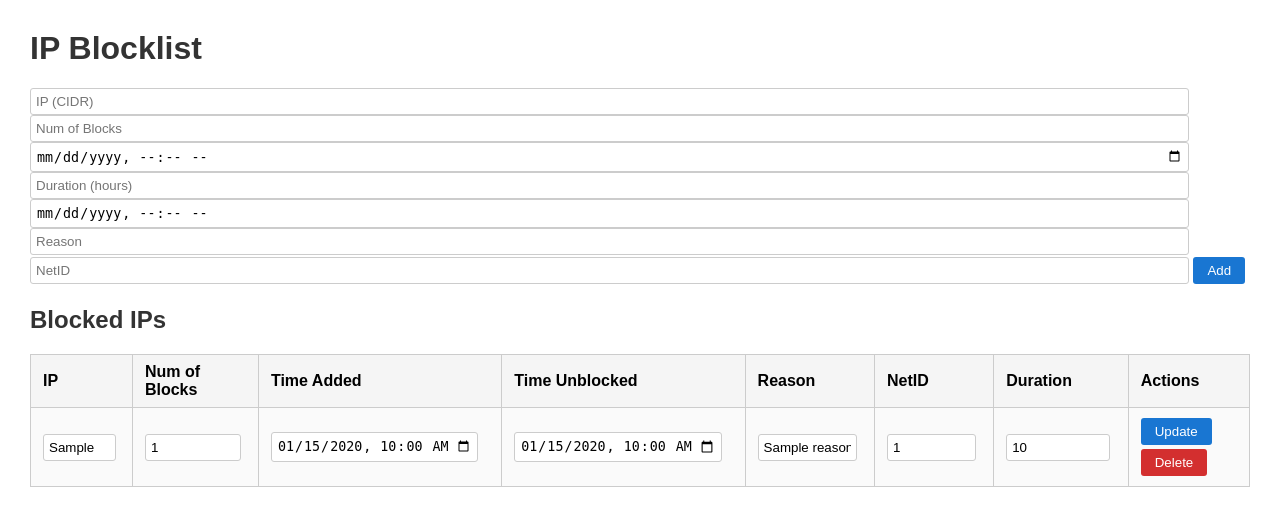
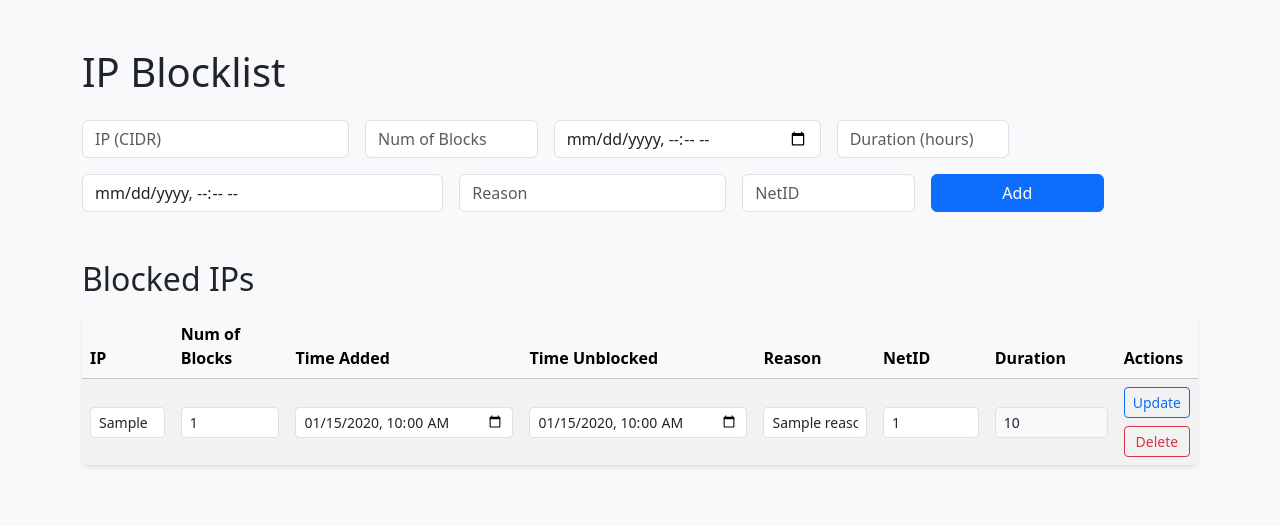
Before and after one commit to chuyinghuo/black-hole-routing, a Flask app: template templates/home.html in a window 1280 px wide. Shown: the top 526 px of the page. Run offline with Flask 3, Linux system fonts and the light colour scheme; the template is opened without the code that fills it: most values are stand-ins (such as "Sample title", 1, 10 or a date in 2020).

Commit message:
chane the styling

```diff
--- a/templates/home.html
+++ b/templates/home.html
@@ -1,49 +1,46 @@
 <!DOCTYPE html>
 <html lang="en">
 <head>
-    <meta charset="UTF-8">
+    <meta charset="UTF-8" />
     <title>IP Blocklist</title>
-    <style>
-        body { font-family: Arial, sans-serif; margin: 30px; }
-        h1, h2 { color: #333; }
-        table { border-collapse: collapse; width: 100%; margin-top: 20px; }
-        th, td { border: 1px solid #ccc; padding: 8px 12px; text-align: left; }
-        th { background: #f5f5f5; }
-        tr:nth-child(even) { background: #fafafa; }
-        input[type="text"], input[type="number"], input[type="datetime-local"] {
-            padding: 5px; width: 95%; box-sizing: border-box; border-radius: 3px; border: 1px solid #ccc;
-        }
-        button {
-            padding: 6px 14px;
-            border: none;
-            border-radius: 3px;
-            background: #1976d2;
-            color: white;
-            cursor: pointer;
-            margin: 2px 0;
-        }
-        button.delete {
-            background: #d32f2f;
-        }
-        button:hover { opacity: 0.9; }
-        form.inline { display: inline; }
-    </style>
+    <link href="https://cdn.jsdelivr.net/npm/bootstrap@5.3.3/dist/css/bootstrap.min.css" rel="stylesheet" />
 </head>
-<body>
-    <h1>IP Blocklist</h1>
-    <form method="POST" action="/blocklist/">
-        <input type="text" name="ip" placeholder="IP (CIDR)" required>
-        <input type="number" name="num_blocks" placeholder="Num of Blocks" required>
-        <input type="datetime-local" name="time_added" placeholder="Time Added" required id="time_added">
-        <input type="number" name="duration" placeholder="Duration (hours)" required id="duration">
-        <input type="datetime-local" name="time_unblocked" placeholder="Time Unblocked" required id="time_unblocked" readonly>
-        <input type="text" name="reason" placeholder="Reason" required>
-        <input type="text" name="netid" placeholder="NetID" required>
-        <button type="submit">Add</button>
+<body class="bg-light text-secondary">
+
+<div class="container my-5">
+    <h1 class="mb-4 text-dark">IP Blocklist</h1>
+
+    <form method="POST" action="/blocklist/" class="row g-3 mb-5">
+        <div class="col-md-3">
+            <input type="text" name="ip" placeholder="IP (CIDR)" required class="form-control" />
+        </div>
+        <div class="col-md-2">
+            <input type="number" name="num_blocks" placeholder="Num of Blocks" required class="form-control" />
+        </div>
+        <div class="col-md-3">
+            <input type="datetime-local" name="time_added" placeholder="Time Added" required id="time_added" class="form-control" />
+        </div>
+        <div class="col-md-2">
+            <input type="number" name="duration" placeholder="Duration (hours)" required id="duration" class="form-control" />
+        </div>
+        <div class="col-md-4">
+            <input type="datetime-local" name="time_unblocked" placeholder="Time Unblocked" required id="time_unblocked" class="form-control" readonly />
+        </div>
+        <div class="col-md-3">
+            <input type="text" name="reason" placeholder="Reason" required class="form-control" />
+        </div>
+        <div class="col-md-2">
+            <input type="text" name="netid" placeholder="NetID" required class="form-control" />
+        </div>
+        <div class="col-md-2 d-flex align-items-center">
+            <button type="submit" class="btn btn-primary w-100">Add</button>
+        </div>
     </form>
 
-    <h2>Blocked IPs</h2>
-    <table>
+    <h2 class="mb-3 text-dark">Blocked IPs</h2>
+    <div class="table-responsive shadow-sm rounded bg-white">
+    <table class="table table-striped table-hover align-middle mb-0">
+        <thead class="table-light">
             <tr>
                 <th>IP</th>
                 <th>Num of Blocks</th>
@@ -54,30 +51,41 @@
                 <th>Duration</th>
                 <th>Actions</th>
             </tr>
+        </thead>
+        <tbody>
         {% for ip in ips %}
             <tr>
-            <form method="POST" action="/blocklist/update">
-                <td><input type="text" name="ip" value="{{ ip.ip }}" required></td>
-                <td><input type="number" name="num_blocks" value="{{ ip.num_blocks }}" required></td>
-                <td><input type="datetime-local" name="time_added"
-                    value="{{ ip.time_added.strftime('%Y-%m-%dT%H:%M') if ip.time_added else '' }}" required></td>
-                <td><input type="datetime-local" name="time_unblocked"
-                    value="{{ ip.time_unblocked.strftime('%Y-%m-%dT%H:%M') if ip.time_unblocked else '' }}" required></td>
-                <td><input type="text" name="reason" value="{{ ip.reason }}" required></td>
-                <td><input type="text" name="netid" value="{{ ip.netid }}" required></td>
-                <td><input type="text" value="{{ ip.duration }}" readonly></td>
+                <form method="POST" action="/blocklist/update" class="row gx-2 gy-1 align-items-center">
+                    <td><input type="text" name="ip" value="{{ ip.ip }}" required class="form-control form-control-sm" /></td>
+                    <td><input type="number" name="num_blocks" value="{{ ip.num_blocks }}" required class="form-control form-control-sm" /></td>
                     <td>
-                    <input type="hidden" name="api_token" value="{{ ip.api_token }}">
-                    <button type="submit">Update</button>
+                        <input type="datetime-local" name="time_added"
+                        value="{{ ip.time_added.strftime('%Y-%m-%dT%H:%M') if ip.time_added else '' }}" required
+                        class="form-control form-control-sm" />
+                    </td>
+                    <td>
+                        <input type="datetime-local" name="time_unblocked"
+                        value="{{ ip.time_unblocked.strftime('%Y-%m-%dT%H:%M') if ip.time_unblocked else '' }}" required
+                        class="form-control form-control-sm" />
+                    </td>
+                    <td><input type="text" name="reason" value="{{ ip.reason }}" required class="form-control form-control-sm" /></td>
+                    <td><input type="text" name="netid" value="{{ ip.netid }}" required class="form-control form-control-sm" /></td>
+                    <td><input type="text" value="{{ ip.duration }}" readonly class="form-control form-control-sm bg-light" /></td>
+                    <td>
+                        <input type="hidden" name="api_token" value="{{ ip.api_token }}" />
+                        <button type="submit" class="btn btn-sm btn-outline-primary mb-1 w-100">Update</button>
                 </form>
-                    <form method="POST" action="/blocklist/delete" class="inline">
-                        <input type="hidden" name="api_token" value="{{ ip.api_token }}">
-                        <button type="submit" class="delete">Delete</button>
+                <form method="POST" action="/blocklist/delete" class="mb-0 mt-1">
+                    <input type="hidden" name="api_token" value="{{ ip.api_token }}" />
+                    <button type="submit" class="btn btn-sm btn-outline-danger w-100">Delete</button>
                 </form>
                     </td>
             </tr>
         {% endfor %}
+        </tbody>
     </table>
+    </div>
+</div>
 
 <script>
 function updateDuration() {
@@ -116,5 +124,7 @@
 document.getElementById('time_added').addEventListener('change', updateEndDate);
 document.getElementById('duration').addEventListener('input', updateEndDate);
 </script>
+
+<script src="https://cdn.jsdelivr.net/npm/bootstrap@5.3.3/dist/js/bootstrap.bundle.min.js"></script>
 </body>
 </html>
```
Lines whose indentation alone changed are shown as unchanged.
